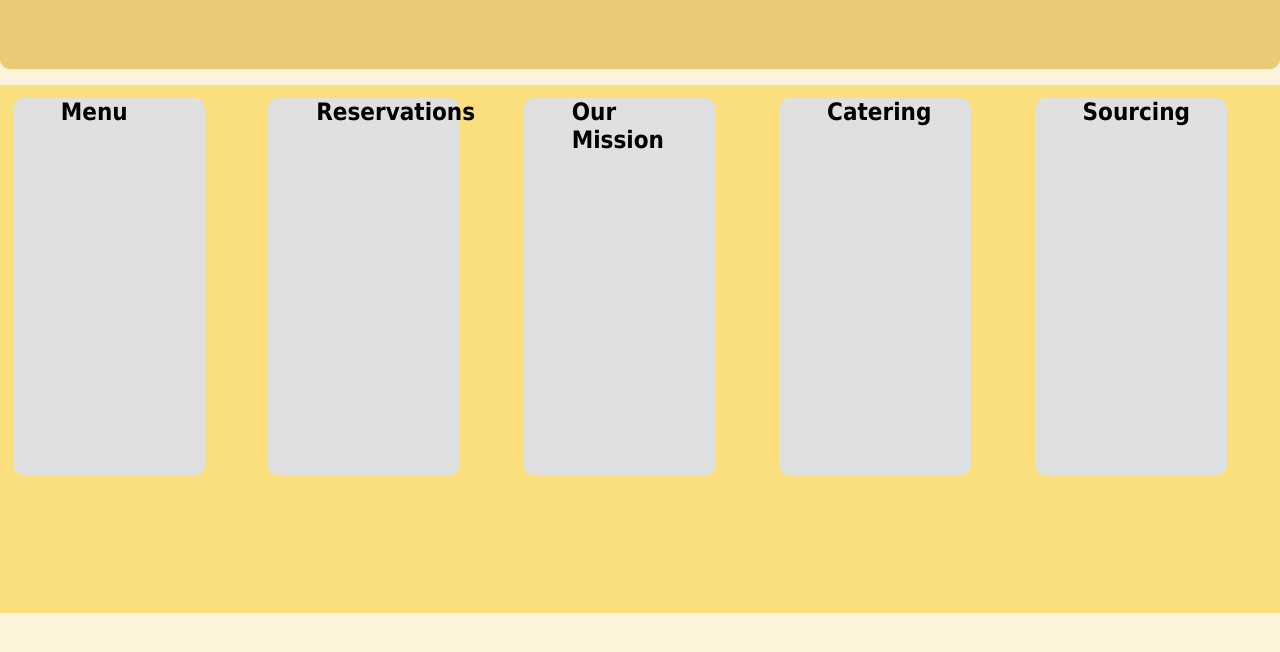
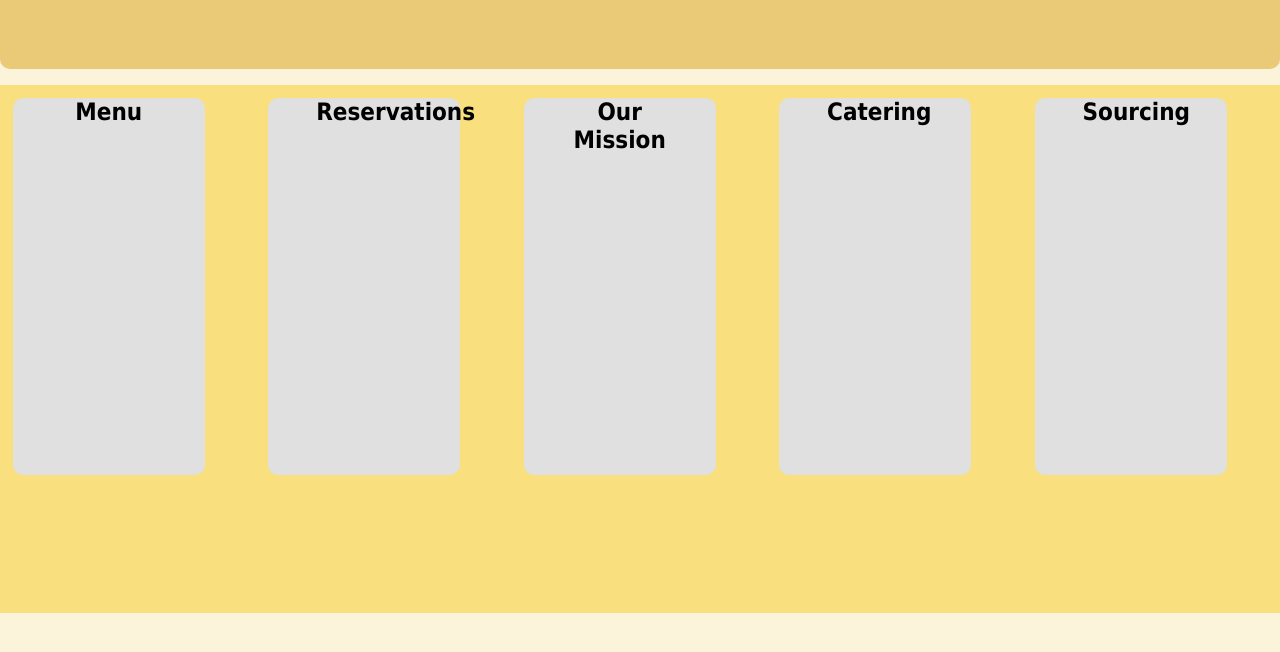
Before and after one commit to ChoccyMilkBoi/Webmaster-24-25, a React (Vite) app in the folder Webmaster_24-25/: page / in a window 1280 px wide. Shown: the part 1041-1693 px from the top of the page. Built offline with nearby package versions, Linux system fonts and the light colour scheme.

Commit message:
modified:   Webmaster_24-25/package-lock.json 	modified:   Webmaster_24-25/src/index.css Centered text in half bar and updated packages to  latest version

```diff
--- a/Webmaster_24-25/src/index.css
+++ b/Webmaster_24-25/src/index.css
@@ -163,7 +163,7 @@
 }
 .half-bar-card-1{
   height: auto;
-  text-align: left;
+  text-align: center;
   max-width: 15vw;
   max-height: 75%;
   background-color: #E0E0E0;
@@ -174,7 +174,7 @@
 }
 .half-bar-card-2{
   height: auto;
-  text-align: left;
+  text-align: center;
   max-width: 15vw;
   max-height: 75%;
   background-color: #E0E0E0;
@@ -184,7 +184,7 @@
 }
 .half-bar-card-3{
   height: auto;
-  text-align: left;
+  text-align: center;
   max-width: 15vw;
   max-height: 75%;
   background-color: #E0E0E0;
@@ -194,7 +194,7 @@
 }
 .half-bar-card-4{
   height: auto;
-  text-align: left;
+  text-align: center;
   max-width: 15vw;
   max-height: 75%;
   background-color: #E0E0E0;
@@ -204,7 +204,7 @@
 }
 .half-bar-card-5{
   height: auto;
-  text-align: left;
+  text-align: center;
   max-width: 15vw;
   max-height: 75%;
   background-color: #E0E0E0;
```
Also changed, not shown: 1 other file (tests, documents, lock files or other folders).
